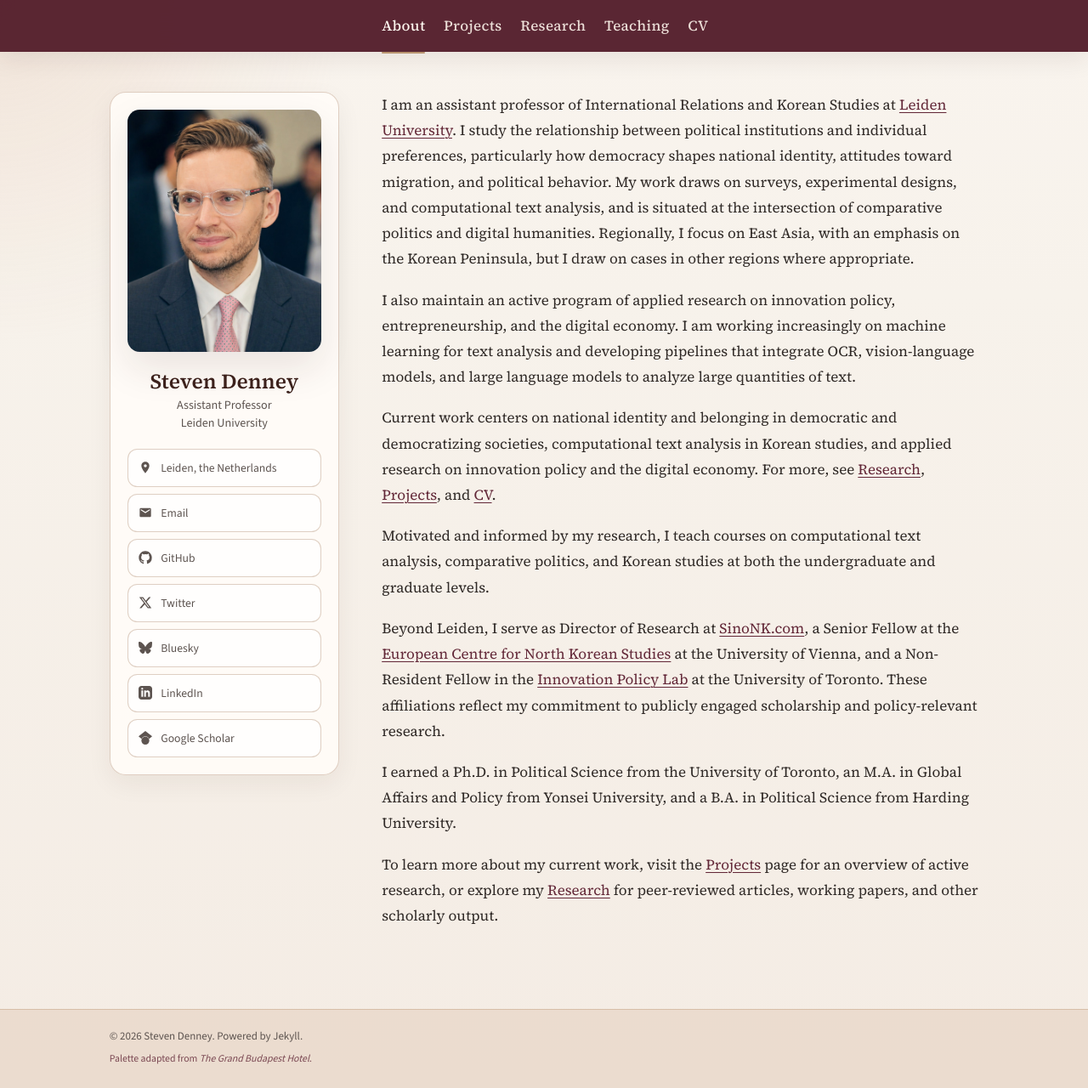
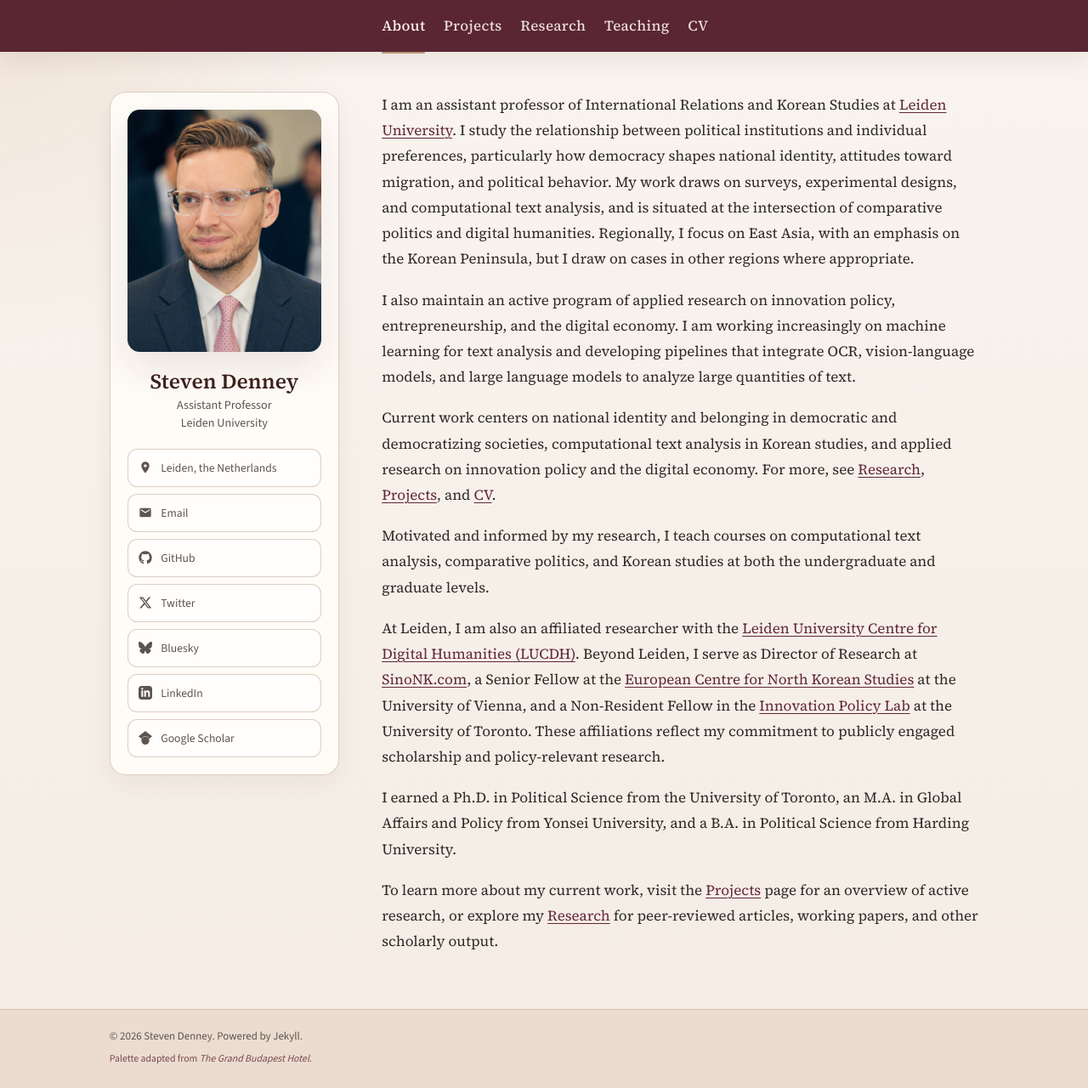
Before and after one commit to scdenney/scdenney.github.io, a Jekyll site: the page built from index.md, in a window 1280 px wide and 1280 px high. Shown: the whole window at 85% size. Built offline with Jekyll 4.4.1, drawn with Linux system fonts in a browser that asks for light colours.

Commit message:
Add LUCDH affiliated researcher role to profile and CV

```diff
--- a/index.md
+++ b/index.md
@@ -11,7 +11,7 @@ I also maintain an active program of applied research on innovation policy, entr
 
 Motivated and informed by my research, I teach courses on computational text analysis, comparative politics, and Korean studies at both the undergraduate and graduate levels.
 
-Beyond Leiden, I serve as Director of Research at [SinoNK.com](http://sinonk.com), a Senior Fellow at the [European Centre for North Korean Studies](https://ecnk.univie.ac.at/) at the University of Vienna, and a Non-Resident Fellow in the [Innovation Policy Lab](https://munkschool.utoronto.ca/ipl/) at the University of Toronto. These affiliations reflect my commitment to publicly engaged scholarship and policy-relevant research.
+At Leiden, I am also an affiliated researcher with the [Leiden University Centre for Digital Humanities (LUCDH)](https://www.universiteitleiden.nl/en/humanities/centre-for-digital-humanities). Beyond Leiden, I serve as Director of Research at [SinoNK.com](http://sinonk.com), a Senior Fellow at the [European Centre for North Korean Studies](https://ecnk.univie.ac.at/) at the University of Vienna, and a Non-Resident Fellow in the [Innovation Policy Lab](https://munkschool.utoronto.ca/ipl/) at the University of Toronto. These affiliations reflect my commitment to publicly engaged scholarship and policy-relevant research.
 
 I earned a Ph.D. in Political Science from the University of Toronto, an M.A. in Global Affairs and Policy from Yonsei University, and a B.A. in Political Science from Harding University.
 
```
Also changed, not shown: 2 other files.
